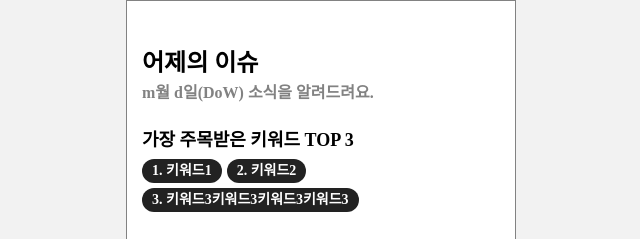
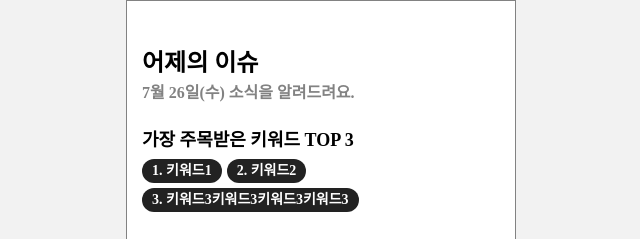
Before and after one commit to dailyganzi/Dailyganzi-FE, a plain HTML site: page pages/main.html in a window 1280 px wide. Shown: the top 239 px of the page, 319-959 px from the left. Drawn offline with Linux system fonts and the light colour scheme.

Commit message:
추가: 메인 화면 어제 날짜 가져오기 모듈 구현 및 적용

```diff
--- a/pages/main.html
+++ b/pages/main.html
@@ -13,7 +13,7 @@
         <div class="title">
           <h1 class="heading">어제의 이슈</h1>
           <p class="desc">
-            <span id="day" class="day">m월 d일(DoW)</span> 소식을 알려드려요.
+            <span id="date" class="date">m월 d일(DoW)</span> 소식을 알려드려요.
           </p>
         </div>
         <article class="hot-keywords">
@@ -34,5 +34,6 @@
         </article>
       </div>
     </section>
+    <script src="../scripts/exportDate.js"></script>
   </body>
 </html>
--- /dev/null
+++ b/scripts/exportDate.js
@@ -0,0 +1,22 @@
+const $date = document.querySelector("#date");
+console.log($date.textContent);
+
+// functions
+const getYesterday = () => {
+  const DAYS = ["일", "월", "화", "수", "목", "금", "토"];
+
+  const date = new Date();
+  date.setDate(date.getDate() - 1);
+
+  const yesterday = {
+    year: date.getFullYear(),
+    month: date.getMonth() + 1,
+    date: date.getDate(),
+    day: DAYS[date.getDay()],
+  };
+
+  return yesterday;
+};
+
+const { month, date, day } = getYesterday();
+$date.textContent = `${month}월 ${date}일(${day})`;
```
